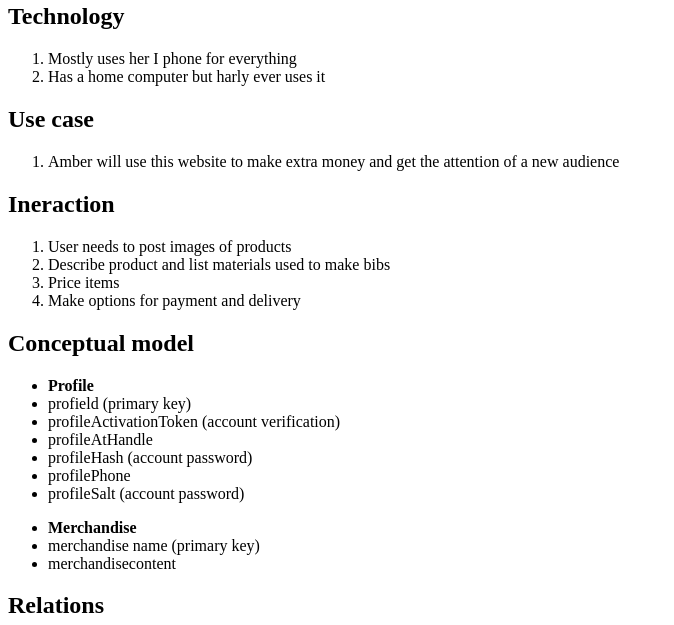
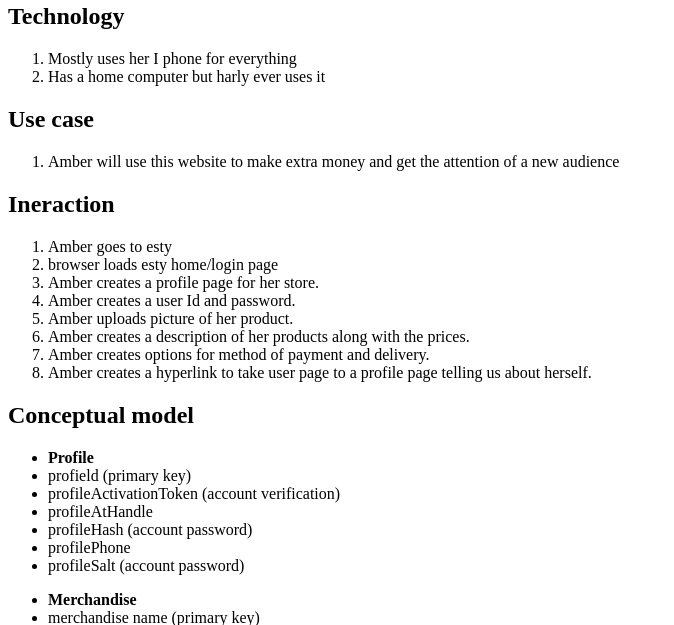
Before and after one commit to Mbojorquez2007/data-design-esty, a PHP site: page / in a window 1280 px wide. Shown: the part 643-1268 px from the top of the page, without its empty margins (0-674 px from the left). Run offline with PHP 8.4, Linux system fonts and the light colour scheme.

Commit message:
changed interaction flow

```diff
--- a/index.php
+++ b/index.php
@@ -45,11 +45,14 @@
 		</ol>
 		<h2>Ineraction</h2>
 		<ol>
-			<li> User needs to post images of products</li>
-			<li>	Describe product and list materials used to make bibs
-			</li>
-			<li>Price items</li>
-			<li>Make options for payment and delivery</li>
+			<li>Amber goes to esty</li>
+			<li>browser loads esty home/login page</li>
+			<li>Amber creates a profile page for her store.</li>
+			<li>Amber creates a user Id and password.</li>
+			<li>Amber uploads picture of her product.</li>
+			<li>Amber creates a description of her products along with the prices.</li>
+			<li>Amber creates options for method of payment and delivery.</li>
+			<li>Amber creates a hyperlink to take user page to a profile page telling us about herself.</li>
 		</ol>
 		<h2>Conceptual model</h2>
 		<ul>
```
